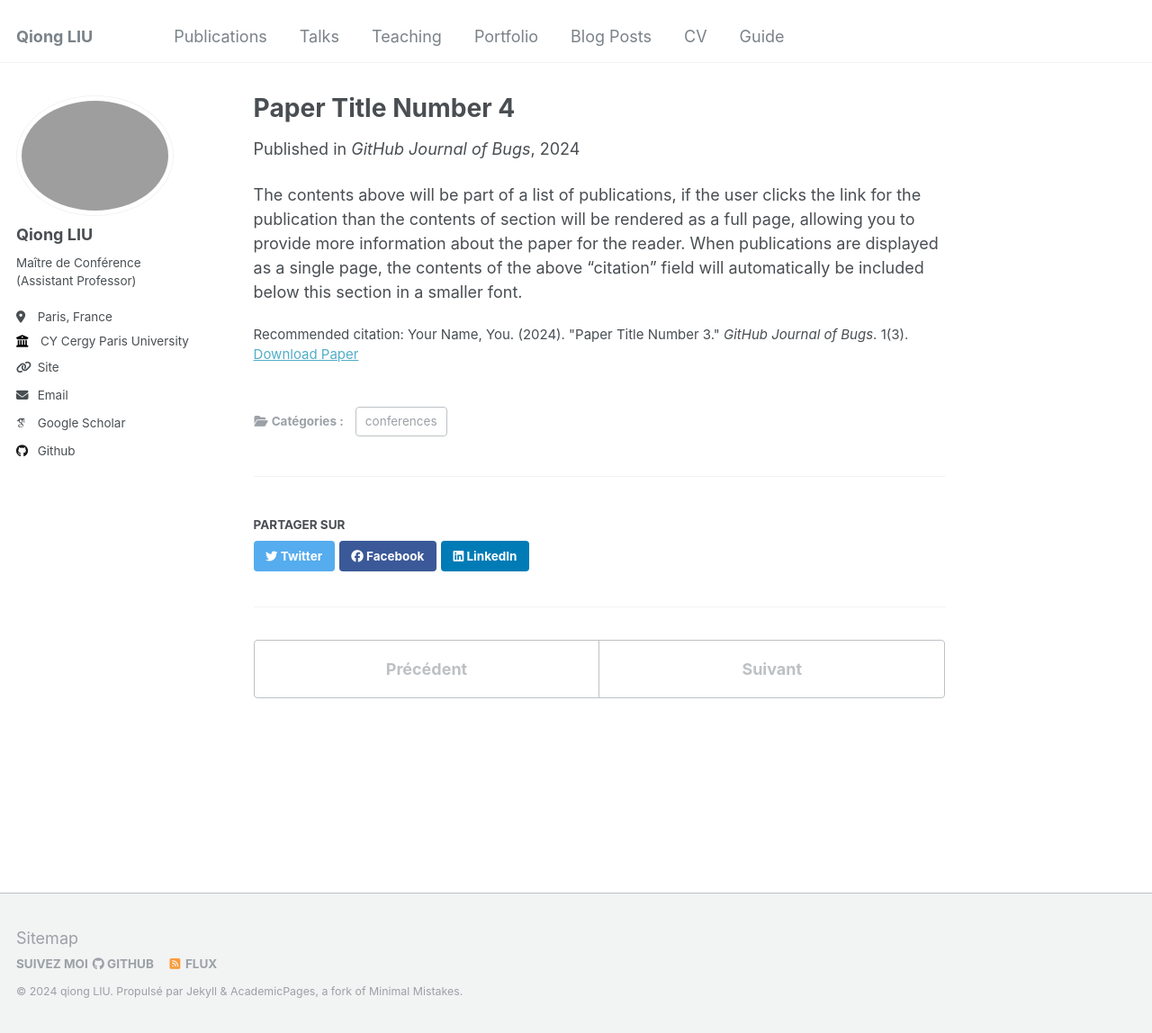
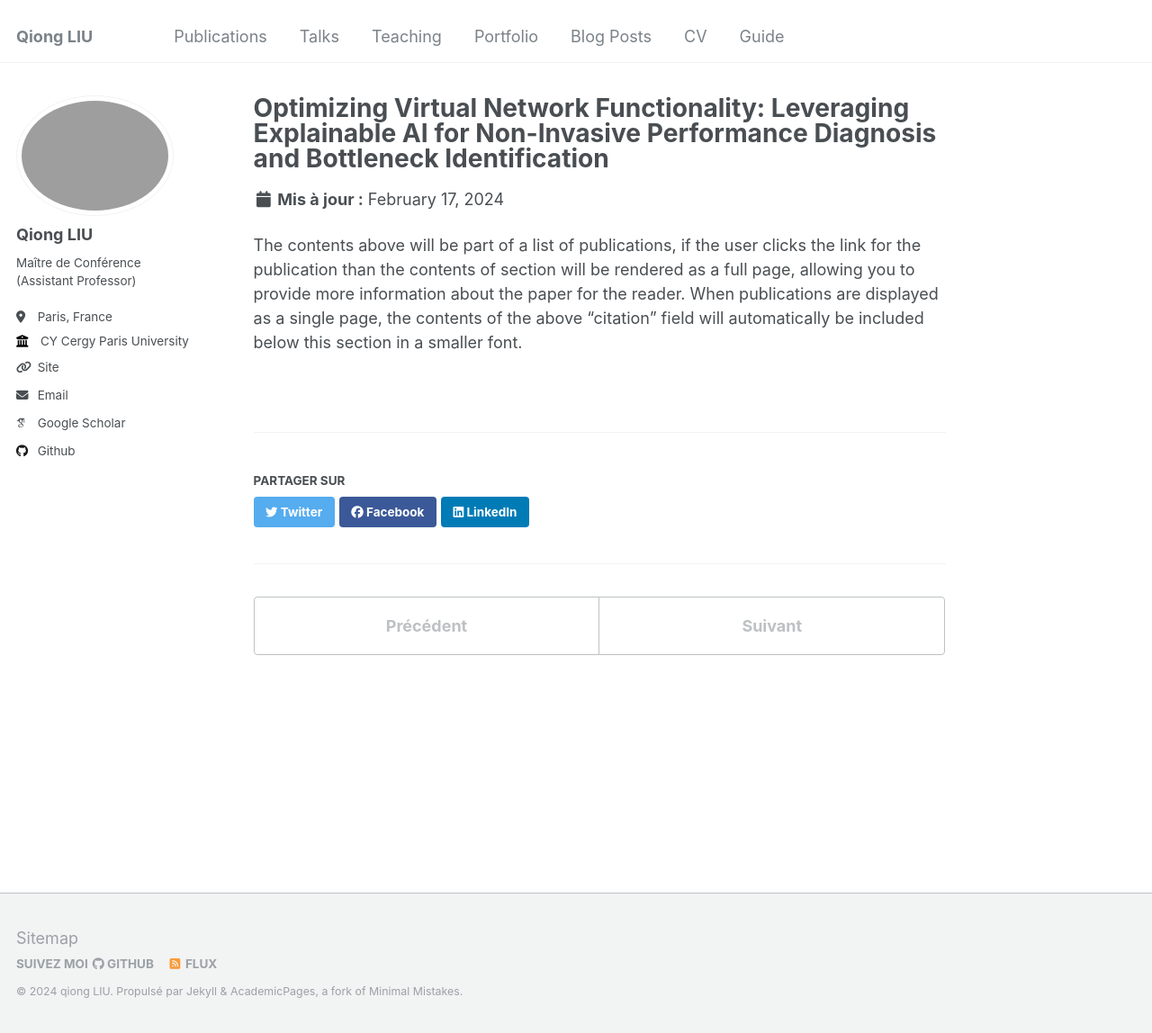
Before and after one commit to evesiphus/evesiphus.github.io, a Jekyll site: the page built from _publications/2024-02-17-paper-title-number-4.md, in a window 1280 px wide and 1148 px high. Shown: the whole window at 90% size. Built offline with Jekyll 4.4.1, drawn with Linux system fonts in a browser that asks for light colours; some web fonts are replaced.

Commit message:
Update 2024-02-17-paper-title-number-4.md

```diff
--- a/_publications/2024-02-17-paper-title-number-4.md
+++ b/_publications/2024-02-17-paper-title-number-4.md
@@ -1,13 +1,10 @@
 ---
-title: "Paper Title Number 4"
+title: "Optimizing Virtual Network Functionality: Leveraging Explainable AI for Non-Invasive Performance Diagnosis and Bottleneck Identification"
 collection: publications
-category: conferences
-permalink: /publication/2024-02-17-paper-title-number-4
-excerpt: 'This paper is about fixing template issue #693.'
-date: 2024-02-17
-venue: 'GitHub Journal of Bugs'
-paperurl: 'http://academicpages.github.io/files/paper3.pdf'
-citation: 'Your Name, You. (2024). &quot;Paper Title Number 3.&quot; <i>GitHub Journal of Bugs</i>. 1(3).'
+year: 2024  # 请根据具体提交或预计发表的年份进行调整
+authors: "Q. Liu, T. Zhang,  L. Linguaglossa"
+journal: " under preparation"
 ---
 
+
 The contents above will be part of a list of publications, if the user clicks the link for the publication than the contents of section will be rendered as a full page, allowing you to provide more information about the paper for the reader. When publications are displayed as a single page, the contents of the above "citation" field will automatically be included below this section in a smaller font.
```
